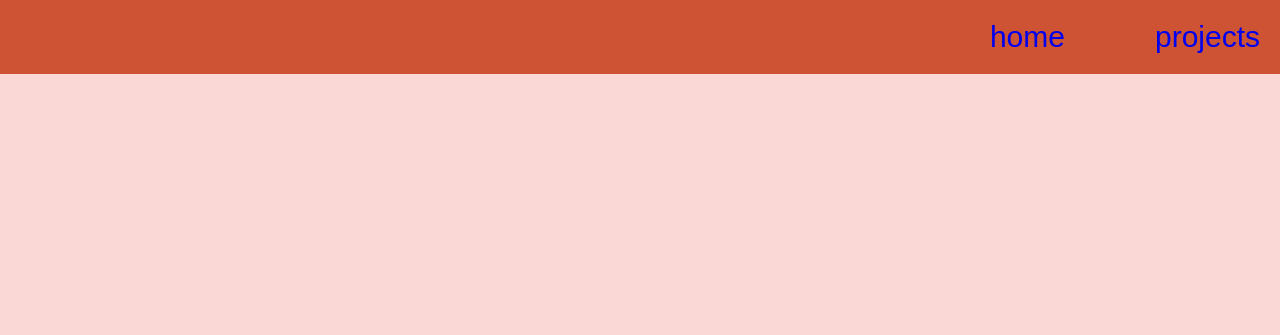
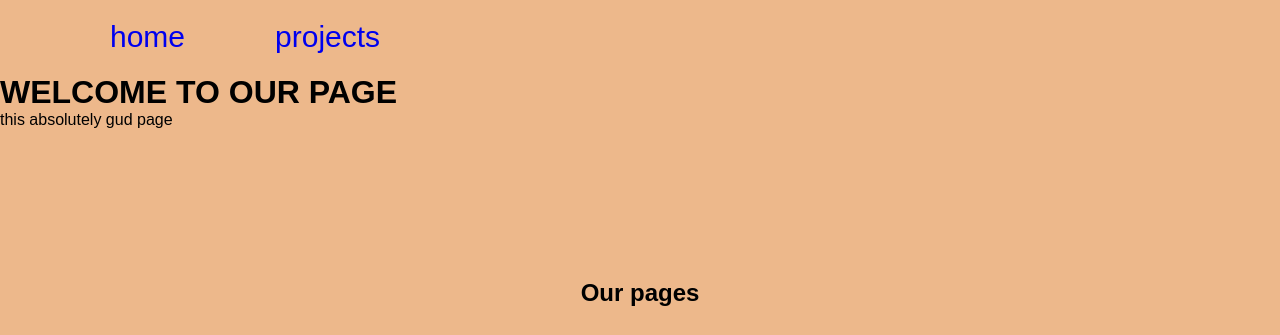
Before and after one commit to CakeInTech/Personal-portfolio-project, a website: page index.html in a window 1280 px wide. Shown: the top 335 px of the page. Drawn offline with Linux system fonts and the light colour scheme.

Commit message:
Make an error for the review :)

```diff
--- a/index.html
+++ b/index.html
@@ -8,16 +8,16 @@
     <link rel="stylesheet" href="styles.css" />
 </head>
 <body>
-    <nav id="navbar">
+    <div class="navbar">
         <ul id="navlist">
             <li><a href="#welcome-section">home</a></li>
             <li><a href="#projects">projects</a></li>
         </ul>
-    </nav>
-    <section id="welcome-section">
+    </div>
+    <div class="Welcome">
         <h1>WELCOME TO OUR PAGE</h1>
         <p>this absolutely gud page</p>
-    </section>
+    </div>
     <section id="projects">
         <h2>Our pages</h1>
         <div id="projects_grid">
```
Also changed, not shown: package.json (added, +23 -0 lines), 2 other files.
